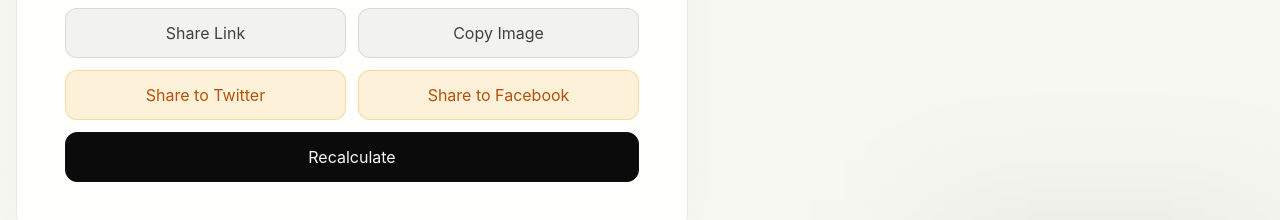
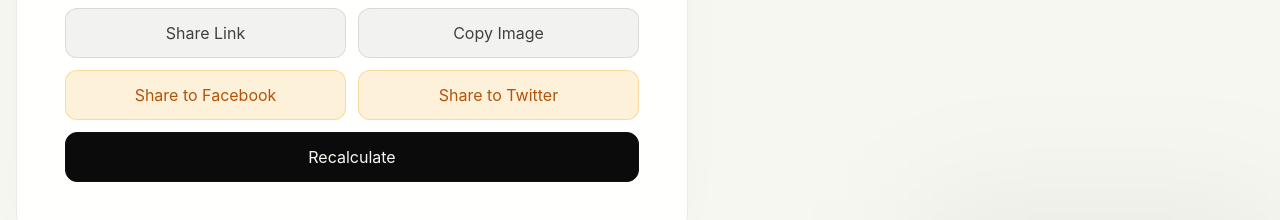
Before and after one commit to nicejade/life-spent, a Svelte app: page /en/ in a window 1280 px wide. Both pictures are taken after a click on the button "View Truth". Shown: the part 1821-2041 px from the top of the page. Built offline with nearby package versions, Linux system fonts and the light colour scheme; a web font is replaced by a local one.

Commit message:
🚑️ Update the order of the share buttons

```diff
--- a/src/components/ResultSummary.svelte
+++ b/src/components/ResultSummary.svelte
@@ -409,6 +409,15 @@
         </span>
       </button>
       <button
+        on:click={handleShareToFacebook}
+        class="px-6 py-3 bg-amber-500/20 hover:bg-amber-500/30 border border-amber-200/40
+               text-amber-100 rounded-xl transition-all cursor-pointer
+               light:bg-amber-500/15 light:hover:bg-amber-500/25 light:border-amber-500/30 light:text-amber-700"
+        aria-label={$t.resultSummary.shareToFacebook}
+      >
+        {$t.resultSummary.shareToFacebook}
+      </button>
+      <button
         on:click={handleShareToTwitter}
         class="px-6 py-3 bg-amber-500/20 hover:bg-amber-500/30 border border-amber-200/40
                text-amber-100 rounded-xl transition-all cursor-pointer
@@ -416,15 +425,6 @@
         aria-label={$t.resultSummary.shareToTwitter}
       >
         {$t.resultSummary.shareToTwitter}
-      </button>
-      <button
-        on:click={handleShareToFacebook}
-        class="px-6 py-3 bg-amber-500/20 hover:bg-amber-500/30 border border-amber-200/40
-               text-amber-100 rounded-xl transition-all cursor-pointer
-               light:bg-amber-500/15 light:hover:bg-amber-500/25 light:border-amber-500/30 light:text-amber-700"
-        aria-label={$t.resultSummary.shareToFacebook}
-      >
-        {$t.resultSummary.shareToFacebook}
       </button>
     </div>
     <button
```
